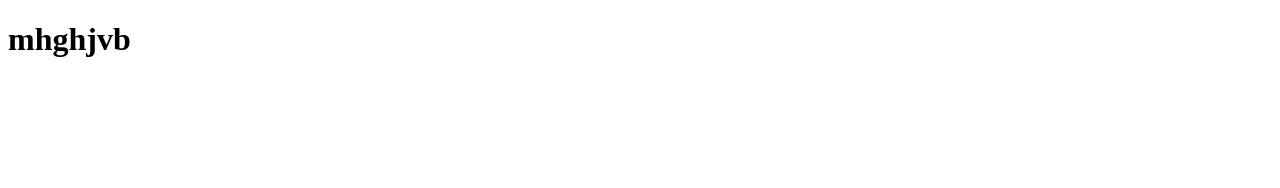
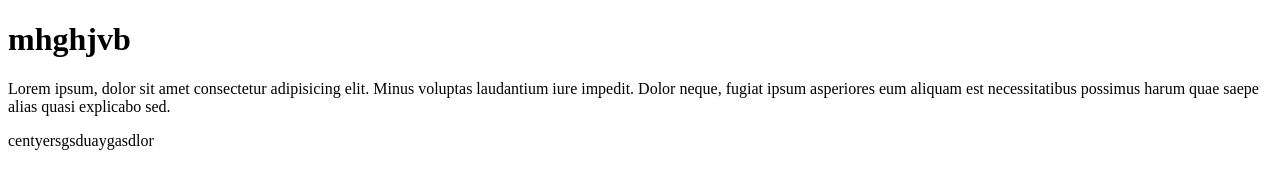
Before and after one commit to Bellaisa07/Meu-TCC, a plain HTML site: page Isabella tcc/index.html in a window 1280 px wide. Drawn offline with Linux system fonts and the light colour scheme.

Commit message:
atualização do site

```diff
--- a/Isabella tcc/index.html
+++ b/Isabella tcc/index.html
@@ -7,6 +7,11 @@
 </head>
 <body>
     <h1>mhghjvb</h1>
+    <p>Lorem ipsum, dolor sit amet consectetur adipisicing elit. Minus voluptas laudantium iure impedit. Dolor neque, fugiat ipsum asperiores eum aliquam est necessitatibus possimus harum quae saepe alias quasi explicabo sed.
+
+    </p>
+
+    centyersgsduaygasdlor
 
 </body>
 </html>
```
